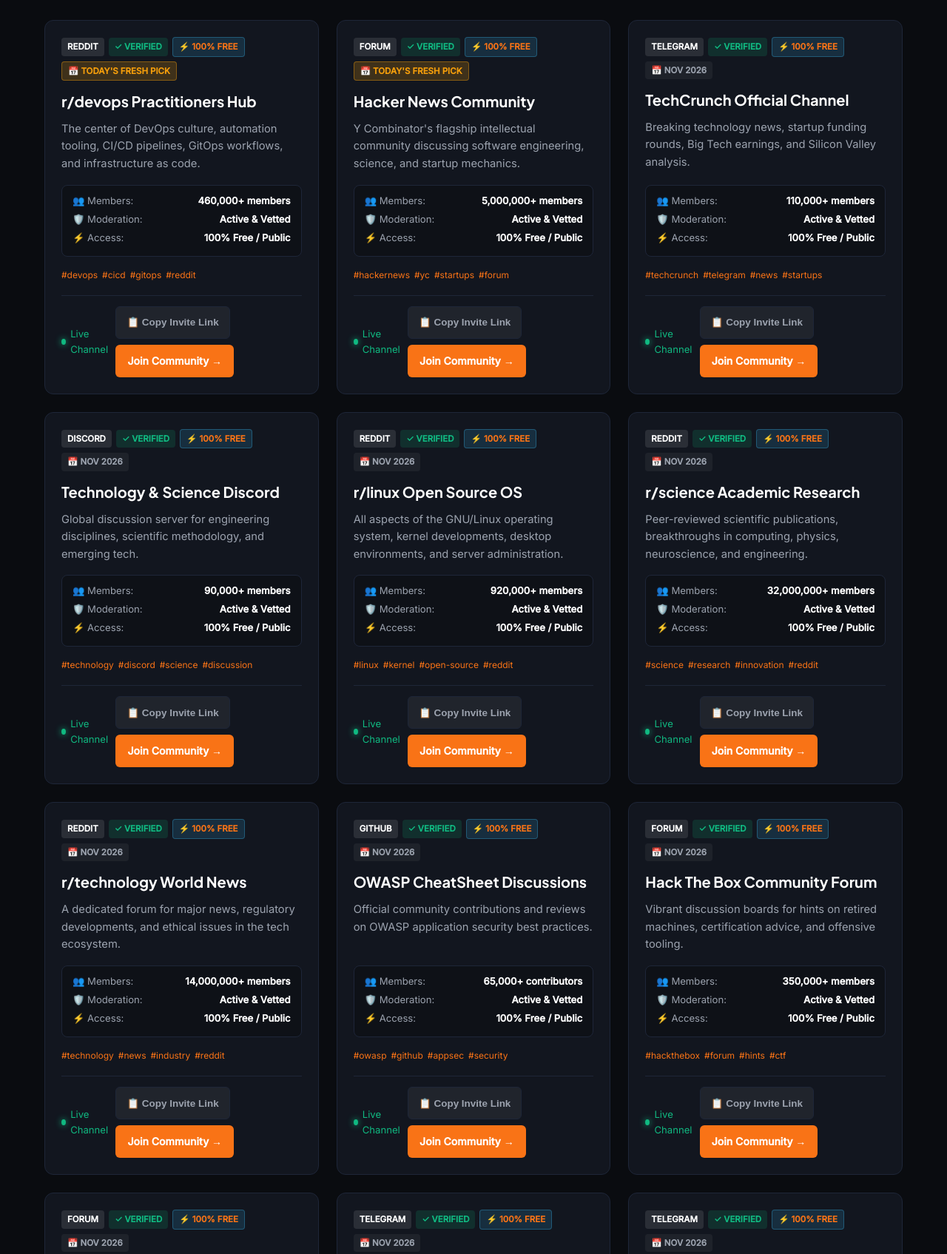
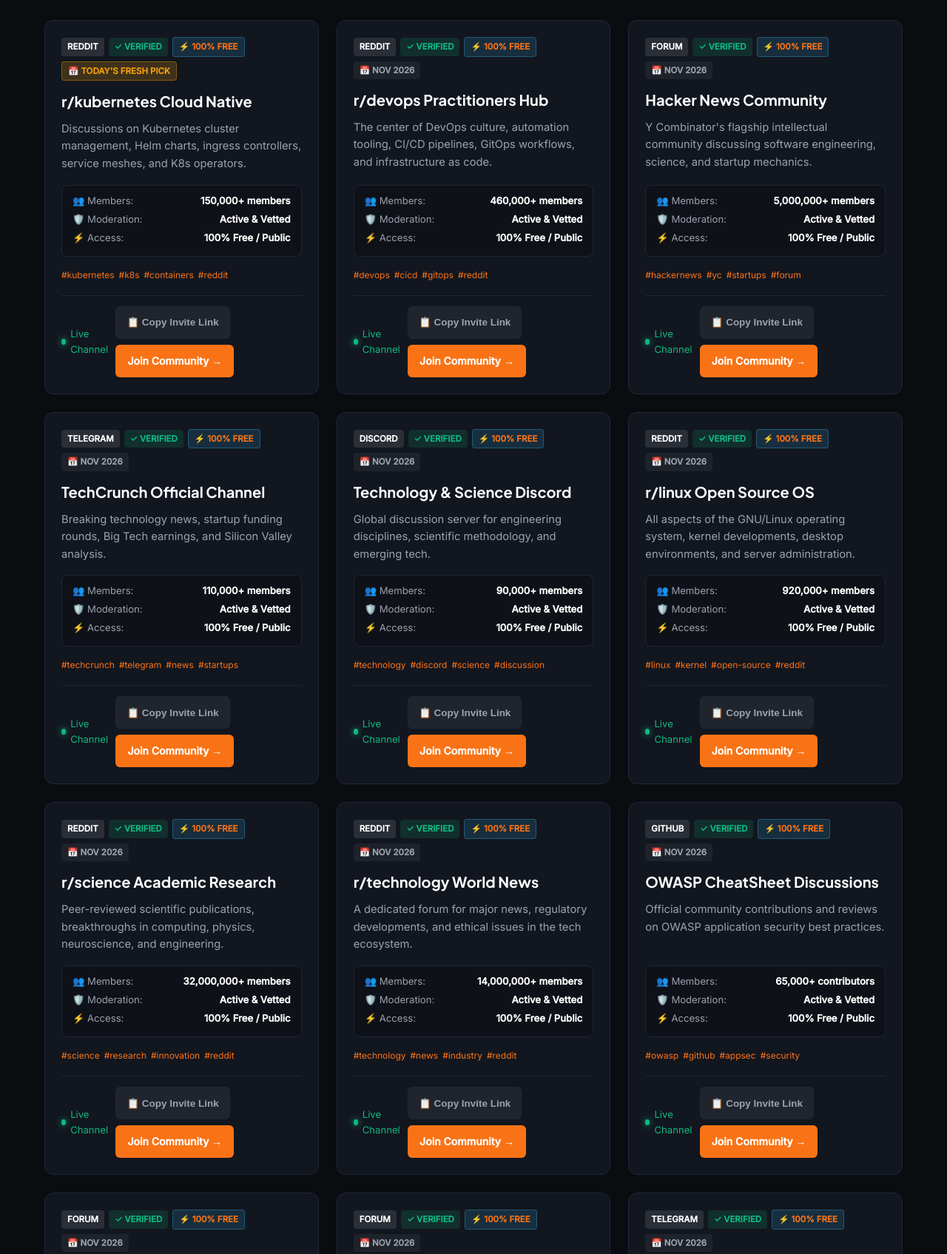
Before and after one commit to jibranpcccc/aws-certified-solutions-architects-guild, a plain HTML site: page index.html in a window 1280 px wide. Shown: the part 1208-2903 px from the top of the page at 74% size. Drawn offline with Linux system fonts and the light colour scheme.

Commit message:
feat(replenishment): fresh community links added - 2026-11-19 [skip ci]

```diff
--- a/feed.xml
+++ b/feed.xml
@@ -4,10 +4,17 @@
     <title>AWS Certified Solutions Architects Guild</title>
     <link>https://jibranpcccc.github.io/aws-certified-solutions-architects-guild/</link>
     <description>Verified community directory and updates.</description>
-    <lastBuildDate>Wed, 18 Nov 2026 07:28:45 GMT</lastBuildDate>
+    <lastBuildDate>Thu, 19 Nov 2026 06:47:24 GMT</lastBuildDate>
     <atom:link href="https://jibranpcccc.github.io/aws-certified-solutions-architects-guild/feed.xml" rel="self" type="application/rss+xml"/>
     <atom:link href="https://pubsubhubbub.appspot.com/" rel="hub"/>
-                                                                                                                                                                                                            <item>
+                                                                                                                                                                                                                <item>
+      <title>📅 Today's Fresh Pick: r/kubernetes Cloud Native (Reddit)</title>
+      <link>https://www.reddit.com/r/kubernetes/</link>
+      <guid isPermaLink="false">https://jibranpcccc.github.io/aws-certified-solutions-architects-guild/#aws-certified-solutions-architects-guild-reddit-2-2026-11-19</guid>
+      <pubDate>Thu, 19 Nov 2026 06:47:24 GMT</pubDate>
+      <description>Newly verified community added to AWS Certified Solutions Architects Guild: Discussions on Kubernetes cluster management, Helm charts, ingress controllers, service meshes, and K8s operators.</description>
+    </item>
+<item>
       <title>📅 Today's Fresh Pick: r/devops Practitioners Hub (Reddit)</title>
       <link>https://www.reddit.com/r/devops/</link>
       <guid isPermaLink="false">https://jibranpcccc.github.io/aws-certified-solutions-architects-guild/#aws-certified-solutions-architects-guild-reddit-1-2026-11-18</guid>
@@ -175,12 +182,5 @@
       <pubDate>Tue, 20 Oct 2026 06:32:11 GMT</pubDate>
       <description>Newly verified community added to AWS Certified Solutions Architects Guild: Y Combinator's flagship intellectual community discussing software engineering, science, and startup mechanics.</description>
     </item>
-<item>
-      <title>📅 Today's Fresh Pick: Hacker News Community (Forum)</title>
-      <link>https://news.ycombinator.com</link>
-      <guid isPermaLink="false">https://jibranpcccc.github.io/aws-certified-solutions-architects-guild/#aws-certified-solutions-architects-guild-forum-20261011-1-2026-10-19</guid>
-      <pubDate>Mon, 19 Oct 2026 06:08:08 GMT</pubDate>
-      <description>Newly verified community added to AWS Certified Solutions Architects Guild: Y Combinator's flagship intellectual community discussing software engineering, science, and startup mechanics.</description>
-    </item>
   </channel>
 </rss>
--- a/index.html
+++ b/index.html
@@ -148,156 +148,156 @@
           {
             "@type": "ListItem",
             "position": 1,
+            "name": "r/kubernetes Cloud Native",
+            "description": "Discussions on Kubernetes cluster management, Helm charts, ingress controllers, service meshes, and K8s operators.",
+            "url": "https://www.reddit.com/r/kubernetes/"
+          },
+          {
+            "@type": "ListItem",
+            "position": 2,
             "name": "r/devops Practitioners Hub",
             "description": "The center of DevOps culture, automation tooling, CI/CD pipelines, GitOps workflows, and infrastructure as code.",
             "url": "https://www.reddit.com/r/devops/"
           },
           {
             "@type": "ListItem",
-            "position": 2,
+            "position": 3,
             "name": "Hacker News Community",
             "description": "Y Combinator's flagship intellectual community discussing software engineering, science, and startup mechanics.",
             "url": "https://news.ycombinator.com"
           },
           {
             "@type": "ListItem",
-            "position": 3,
+            "position": 4,
             "name": "TechCrunch Official Channel",
             "description": "Breaking technology news, startup funding rounds, Big Tech earnings, and Silicon Valley analysis.",
             "url": "https://t.me/techcrunch"
           },
           {
             "@type": "ListItem",
-            "position": 4,
+            "position": 5,
             "name": "Technology & Science Discord",
             "description": "Global discussion server for engineering disciplines, scientific methodology, and emerging tech.",
             "url": "https://discord.gg/tech"
           },
           {
             "@type": "ListItem",
-            "position": 5,
+            "position": 6,
             "name": "r/linux Open Source OS",
             "description": "All aspects of the GNU/Linux operating system, kernel developments, desktop environments, and server administration.",
             "url": "https://www.reddit.com/r/linux/"
           },
           {
             "@type": "ListItem",
-            "position": 6,
+            "position": 7,
             "name": "r/science Academic Research",
             "description": "Peer-reviewed scientific publications, breakthroughs in computing, physics, neuroscience, and engineering.",
             "url": "https://www.reddit.com/r/science/"
           },
           {
             "@type": "ListItem",
-            "position": 7,
+            "position": 8,
             "name": "r/technology World News",
             "description": "A dedicated forum for major news, regulatory developments, and ethical issues in the tech ecosystem.",
             "url": "https://www.reddit.com/r/technology/"
           },
           {
             "@type": "ListItem",
-            "position": 8,
+            "position": 9,
             "name": "OWASP CheatSheet Discussions",
             "description": "Official community contributions and reviews on OWASP application security best practices.",
             "url": "https://github.com/OWASP/CheatSheetSeries/discussions"
           },
           {
             "@type": "ListItem",
-            "position": 9,
+            "position": 10,
             "name": "Hack The Box Community Forum",
             "description": "Vibrant discussion boards for hints on retired machines, certification advice, and offensive tooling.",
             "url": "https://forum.hackthebox.com"
           },
           {
             "@type": "ListItem",
-            "position": 10,
+            "position": 11,
             "name": "0x00sec Hacking Community",
             "description": "Elite technical security forum sharing binary exploitation writeups, malware analysis, and hardware hacking.",
             "url": "https://0x00sec.org"
           },
           {
             "@type": "ListItem",
-            "position": 11,
+            "position": 12,
             "name": "InfoSec Vulnerability Feeds",
             "description": "Aggregated daily feeds of security advisories, GitHub proof-of-concepts, and defensive countermeasures.",
             "url": "https://t.me/infosec_alerts"
           },
           {
             "@type": "ListItem",
-            "position": 12,
+            "position": 13,
             "name": "Cyber Security News Alerts",
             "description": "Immediate alerts on 0-day exploits, CVE disclosures, ransomware attacks, and critical enterprise patches.",
             "url": "https://t.me/cybersecurity_news"
           },
           {
             "@type": "ListItem",
-            "position": 13,
+            "position": 14,
             "name": "TryHackMe Official Discord",
             "description": "Beginner and intermediate hands-on cybersecurity learning platform with active study groups and walkthrough support.",
             "url": "https://discord.gg/tryhackme"
           },
           {
             "@type": "ListItem",
-            "position": 14,
+            "position": 15,
             "name": "Hack The Box Official Discord",
             "description": "Official community for Hack The Box users tackling active CTF machines, forensic challenges, and Academy modules.",
             "url": "https://discord.gg/hackthebox"
           },
           {
             "@type": "ListItem",
-            "position": 15,
+            "position": 16,
             "name": "r/bugbounty Hunters",
             "description": "Tips, methodologies, writeups, and bounty program discussions for HackerOne and Bugcrowd researchers.",
             "url": "https://www.reddit.com/r/bugbounty/"
           },
           {
             "@type": "ListItem",
-            "position": 16,
+            "position": 17,
             "name": "r/ethicalhacking Community",
             "description": "Ethical hacking guides, Kali Linux tools, network reconnaissance, and offensive security learning resources.",
             "url": "https://www.reddit.com/r/ethicalhacking/"
           },
           {
             "@type": "ListItem",
-            "position": 17,
+            "position": 18,
             "name": "r/netsec Network Security",
             "description": "Peer-reviewed technical infosec community sharing vulnerability advisories, exploit analysis, and security whitepapers.",
             "url": "https://www.reddit.com/r/netsec/"
           },
           {
             "@type": "ListItem",
-            "position": 18,
+            "position": 19,
             "name": "r/cybersecurity Defense Hub",
             "description": "Primary community for enterprise security analysts, blue teams, compliance frameworks, and threat intelligence.",
             "url": "https://www.reddit.com/r/cybersecurity/"
           },
           {
             "@type": "ListItem",
-            "position": 19,
+            "position": 20,
             "name": "DEV Community WebDev Hub",
             "description": "Global developer blogging and discussion platform sharing tutorials, benchmarks, and project breakdowns.",
             "url": "https://dev.to/t/webdev"
           },
           {
             "@type": "ListItem",
-            "position": 20,
+            "position": 21,
             "name": "Stack Overflow Python Questions",
             "description": "The world's largest repository of solved Python questions, debugging threads, and code snippets.",
             "url": "https://stackoverflow.com/questions/tagged/python"
           },
           {
             "@type": "ListItem",
-            "position": 21,
+            "position": 22,
             "name": "Next.js GitHub Discussions",
             "description": "Active community discussions and RFCs on Next.js architectures, streaming SSR, and edge rendering.",
             "url": "https://github.com/vercel/next.js/discussions"
-          },
-          {
-            "@type": "ListItem",
-            "position": 22,
-            "name": "r/kubernetes Cloud Native",
-            "description": "Discussions on Kubernetes cluster management, Helm charts, ingress controllers, service meshes, and K8s operators.",
-            "url": "https://www.reddit.com/r/kubernetes/"
           },
           {
             "@type": "ListItem",
@@ -617,12 +617,36 @@
         </div>
         <div id="vetted-communities" class="grid">
 
-        <div id="community-card-1" class="card" data-platform="reddit" data-category="devops & ci/cd">
+        <div id="community-card-1" class="card" data-platform="reddit" data-category="container orchestration">
             <div class="card-header">
                 <span class="badge badge-platform">Reddit</span>
                 <span class="badge badge-verified">✓ Verified</span>
                 <span class="badge badge-free">⚡ 100% Free</span>
                 <span class="badge badge-date" style="background: rgba(245, 158, 11, 0.2); color: #f59e0b; border: 1px solid rgba(245, 158, 11, 0.4); font-weight: 700;">📅 Today's Fresh Pick</span>
+            </div>
+            <h3 class="card-title">r/kubernetes Cloud Native</h3>
+            <p class="card-desc">Discussions on Kubernetes cluster management, Helm charts, ingress controllers, service meshes, and K8s operators.</p>
+            <div class="spec-matrix">
+                <div class="spec-row"><span>👥 Members:</span> <strong>150,000+ members</strong></div>
+                <div class="spec-row"><span>🛡️ Moderation:</span> <strong>Active & Vetted</strong></div>
+                <div class="spec-row"><span>⚡ Access:</span> <strong>100% Free / Public</strong></div>
+            </div>
+            <div class="tags-row"><span class="tag">#kubernetes</span><span class="tag">#k8s</span><span class="tag">#containers</span><span class="tag">#reddit</span></div>
+            <div class="card-footer">
+                <span class="activity-pulse"><span class="pulse-dot"></span> Live Channel</span>
+                <div class="card-actions">
+                    <button class="btn-copy-invite" onclick="copyInviteLink(event, 'https://www.reddit.com/r/kubernetes/')">📋 Copy Invite Link</button>
+                    <a href="https://www.reddit.com/r/kubernetes/" target="_blank" rel="noopener noreferrer" class="btn-join">Join Community →</a>
+                </div>
+            </div>
+        </div>
+
+        <div id="community-card-2" class="card" data-platform="reddit" data-category="devops & ci/cd">
+            <div class="card-header">
+                <span class="badge badge-platform">Reddit</span>
+                <span class="badge badge-verified">✓ Verified</span>
+                <span class="badge badge-free">⚡ 100% Free</span>
+                <span class="badge badge-date">📅 Nov 2026</span>
             </div>
             <h3 class="card-title">r/devops Practitioners Hub</h3>
             <p class="card-desc">The center of DevOps culture, automation tooling, CI/CD pipelines, GitOps workflows, and infrastructure as code.</p>
@@ -641,12 +665,12 @@
             </div>
         </div>
 
-        <div id="community-card-2" class="card" data-platform="forum" data-category="computer science & startups">
+        <div id="community-card-3" class="card" data-platform="forum" data-category="computer science & startups">
             <div class="card-header">
                 <span class="badge badge-platform">Forum</span>
                 <span class="badge badge-verified">✓ Verified</span>
                 <span class="badge badge-free">⚡ 100% Free</span>
-                <span class="badge badge-date" style="background: rgba(245, 158, 11, 0.2); color: #f59e0b; border: 1px solid rgba(245, 158, 11, 0.4); font-weight: 700;">📅 Today's Fresh Pick</span>
+                <span class="badge badge-date">📅 Nov 2026</span>
             </div>
             <h3 class="card-title">Hacker News Community</h3>
             <p class="card-desc">Y Combinator's flagship intellectual community discussing software engineering, science, and startup mechanics.</p>
@@ -665,7 +689,7 @@
             </div>
         </div>
 
-        <div id="community-card-3" class="card" data-platform="telegram" data-category="tech news">
+        <div id="community-card-4" class="card" data-platform="telegram" data-category="tech news">
             <div class="card-header">
                 <span class="badge badge-platform">Telegram</span>
                 <span class="badge badge-verified">✓ Verified</span>
@@ -689,7 +713,7 @@
             </div>
         </div>
 
-        <div id="community-card-4" class="card" data-platform="discord" data-category="tech discussion">
+        <div id="community-card-5" class="card" data-platform="discord" data-category="tech discussion">
             <div class="card-header">
                 <span class="badge badge-platform">Discord</span>
                 <span class="badge badge-verified">✓ Verified</span>
@@ -713,7 +737,7 @@
             </div>
         </div>
 
-        <div id="community-card-5" class="card" data-platform="reddit" data-category="linux & os">
+        <div id="community-card-6" class="card" data-platform="reddit" data-category="linux & os">
             <div class="card-header">
                 <span class="badge badge-platform">Reddit</span>
                 <span class="badge badge-verified">✓ Verified</span>
@@ -737,7 +761,7 @@
             </div>
         </div>
 
-        <div id="community-card-6" class="card" data-platform="reddit" data-category="science & innovation">
+        <div id="community-card-7" class="card" data-platform="reddit" data-category="science & innovation">
             <div class="card-header">
                 <span class="badge badge-platform">Reddit</span>
                 <span class="badge badge-verified">✓ Verified</span>
@@ -761,7 +785,7 @@
             </div>
         </div>
 
-        <div id="community-card-7" class="card" data-platform="reddit" data-category="tech news">
+        <div id="community-card-8" class="card" data-platform="reddit" data-category="tech news">
             <div class="card-header">
                 <span class="badge badge-platform">Reddit</span>
                 <span class="badge badge-verified">✓ Verified</span>
@@ -785,7 +809,7 @@
             </div>
         </div>
 
-        <div id="community-card-8" class="card" data-platform="github" data-category="appsec">
+        <div id="community-card-9" class="card" data-platform="github" data-category="appsec">
             <div class="card-header">
                 <span class="badge badge-platform">GitHub</span>
                 <span class="badge badge-verified">✓ Verified</span>
@@ -809,7 +833,7 @@
             </div>
         </div>
 
-        <div id="community-card-9" class="card" data-platform="forum" data-category="penetration testing">
+        <div id="community-card-10" class="card" data-platform="forum" data-category="penetration testing">
             <div class="card-header">
                 <span class="badge badge-platform">Forum</span>
                 <span class="badge badge-verified">✓ Verified</span>
@@ -833,7 +857,7 @@
             </div>
         </div>
 
-        <div id="community-card-10" class="card" data-platform="forum" data-category="offensive security">
+        <div id="community-card-11" class="card" data-platform="forum" data-category="offensive security">
             <div class="card-header">
                 <span class="badge badge-platform">Forum</span>
                 <span class="badge badge-verified">✓ Verified</span>
@@ -857,7 +881,7 @@
             </div>
         </div>
 
-        <div id="community-card-11" class="card" data-platform="telegram" data-category="vulnerability research">
+        <div id="community-card-12" class="card" data-platform="telegram" data-category="vulnerability research">
             <div class="card-header">
                 <span class="badge badge-platform">Telegram</span>
                 <span class="badge badge-verified">✓ Verified</span>
@@ -881,7 +905,7 @@
             </div>
         </div>
 
-        <div id="community-card-12" class="card" data-platform="telegram" data-category="threat intelligence">
+        <div id="community-card-13" class="card" data-platform="telegram" data-category="threat intelligence">
             <div class="card-header">
                 <span class="badge badge-platform">Telegram</span>
                 <span class="badge badge-verified">✓ Verified</span>
@@ -905,7 +929,7 @@
             </div>
         </div>
 
-        <div id="community-card-13" class="card" data-platform="discord" data-category="cybersecurity education">
+        <div id="community-card-14" class="card" data-platform="discord" data-category="cybersecurity education">
             <div class="card-header">
                 <span class="badge badge-platform">Discord</span>
                 <span class="badge badge-verified">✓ Verified</span>
@@ -929,7 +953,7 @@
             </div>
         </div>
 
-        <div id="community-card-14" class="card" data-platform="discord" data-category="ctf & labs">
+        <div id="community-card-15" class="card" data-platform="discord" data-category="ctf & labs">
             <div class="card-header">
                 <span class="badge badge-platform">Discord</span>
                 <span class="badge badge-verified">✓ Verified</span>
@@ -953,7 +977,7 @@
             </div>
         </div>
 
-        <div id="community-card-15" class="card" data-platform="reddit" data-category="bug bounty">
+        <div id="community-card-16" class="card" data-platform="reddit" data-category="bug bounty">
             <div class="card-header">
                 <span class="badge badge-platform">Reddit</span>
                 <span class="badge badge-verified">✓ Verified</span>
@@ -977,7 +1001,7 @@
             </div>
         </div>
 
-        <div id="community-card-16" class="card" data-platform="reddit" data-category="penetration testing">
+        <div id="community-card-17" class="card" data-platform="reddit" data-category="penetration testing">
             <div class="card-header">
                 <span class="badge badge-platform">Reddit</span>
                 <span class="badge badge-verified">✓ Verified</span>
@@ -1001,7 +1025,7 @@
             </div>
         </div>
 
-        <div id="community-card-17" class="card" data-platform="reddit" data-category="information security">
+        <div id="community-card-18" class="card" data-platform="reddit" data-category="information security">
             <div class="card-header">
                 <span class="badge badge-platform">Reddit</span>
                 <span class="badge badge-verified">✓ Verified</span>
@@ -1025,7 +1049,7 @@
             </div>
         </div>
 
-        <div id="community-card-18" class="card" data-platform="reddit" data-category="cybersecurity">
+        <div id="community-card-19" class="card" data-platform="reddit" data-category="cybersecurity">
             <div class="card-header">
                 <span class="badge badge-platform">Reddit</span>
                 <span class="badge badge-verified">✓ Verified</span>
@@ -1049,7 +1073,7 @@
             </div>
         </div>
 
-        <div id="community-card-19" class="card" data-platform="forum" data-category="web development">
+        <div id="community-card-20" class="card" data-platform="forum" data-category="web development">
             <div class="card-header">
                 <span class="badge badge-platform">Forum</span>
                 <span class="badge badge-verified">✓ Verified</span>
@@ -1073,7 +1097,7 @@
             </div>
         </div>
 
-        <div id="community-card-20" class="card" data-platform="forum" data-category="python development">
+        <div id="community-card-21" class="card" data-platform="forum" data-category="python development">
             <div class="card-header">
                 <span class="badge badge-platform">Forum</span>
                 <span class="badge badge-verified">✓ Verified</span>
@@ -1097,7 +1121,7 @@
             </div>
         </div>
 
-        <div id="community-card-21" class="card" data-platform="github" data-category="frontend engineering">
+        <div id="community-card-22" class="card" data-platform="github" data-category="frontend engineering">
             <div class="card-header">
                 <span class="badge badge-platform">GitHub</span>
                 <span class="badge badge-verified">✓ Verified</span>
@@ -1117,30 +1141,6 @@
                 <div class="card-actions">
                     <button class="btn-copy-invite" onclick="copyInviteLink(event, 'https://github.com/vercel/next.js/discussions')">📋 Copy Invite Link</button>
                     <a href="https://github.com/vercel/next.js/discussions" target="_blank" rel="noopener noreferrer" class="btn-join">Join Community →</a>
-                </div>
-            </div>
-        </div>
-
-        <div id="community-card-22" class="card" data-platform="reddit" data-category="container orchestration">
-            <div class="card-header">
-                <span class="badge badge-platform">Reddit</span>
-                <span class="badge badge-verified">✓ Verified</span>
-                <span class="badge badge-free">⚡ 100% Free</span>
-                <span class="badge badge-date">📅 Nov 2026</span>
-            </div>
-            <h3 class="card-title">r/kubernetes Cloud Native</h3>
-            <p class="card-desc">Discussions on Kubernetes cluster management, Helm charts, ingress controllers, service meshes, and K8s operators.</p>
-            <div class="spec-matrix">
-                <div class="spec-row"><span>👥 Members:</span> <strong>150,000+ members</strong></div>
-                <div class="spec-row"><span>🛡️ Moderation:</span> <strong>Active & Vetted</strong></div>
-                <div class="spec-row"><span>⚡ Access:</span> <strong>100% Free / Public</strong></div>
-            </div>
-            <div class="tags-row"><span class="tag">#kubernetes</span><span class="tag">#k8s</span><span class="tag">#containers</span><span class="tag">#reddit</span></div>
-            <div class="card-footer">
-                <span class="activity-pulse"><span class="pulse-dot"></span> Live Channel</span>
-                <div class="card-actions">
-                    <button class="btn-copy-invite" onclick="copyInviteLink(event, 'https://www.reddit.com/r/kubernetes/')">📋 Copy Invite Link</button>
-                    <a href="https://www.reddit.com/r/kubernetes/" target="_blank" rel="noopener noreferrer" class="btn-join">Join Community →</a>
                 </div>
             </div>
         </div>
```
Also changed, not shown: data/groups.json (+20 -19 lines).
